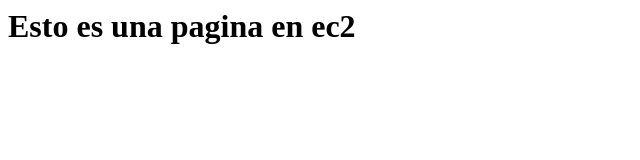
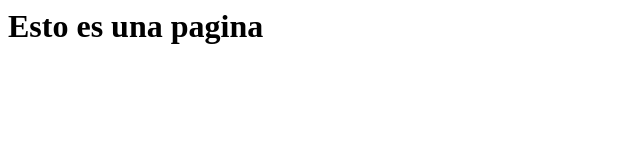
Before and after one commit to Ricardo11928/basico, a plain HTML site: page index.html in a window 1280 px wide. Shown: the whole page, without its empty margins (0-640 px from the left). Drawn offline with Linux system fonts and the light colour scheme.

Commit message:
Cambio en el html

```diff
--- a/index.html
+++ b/index.html
@@ -1,3 +1,3 @@
 <html>
-    <h1>Esto es una pagina en ec2</h1>
+    <h1>Esto es una pagina </h1>
 </html>
```
